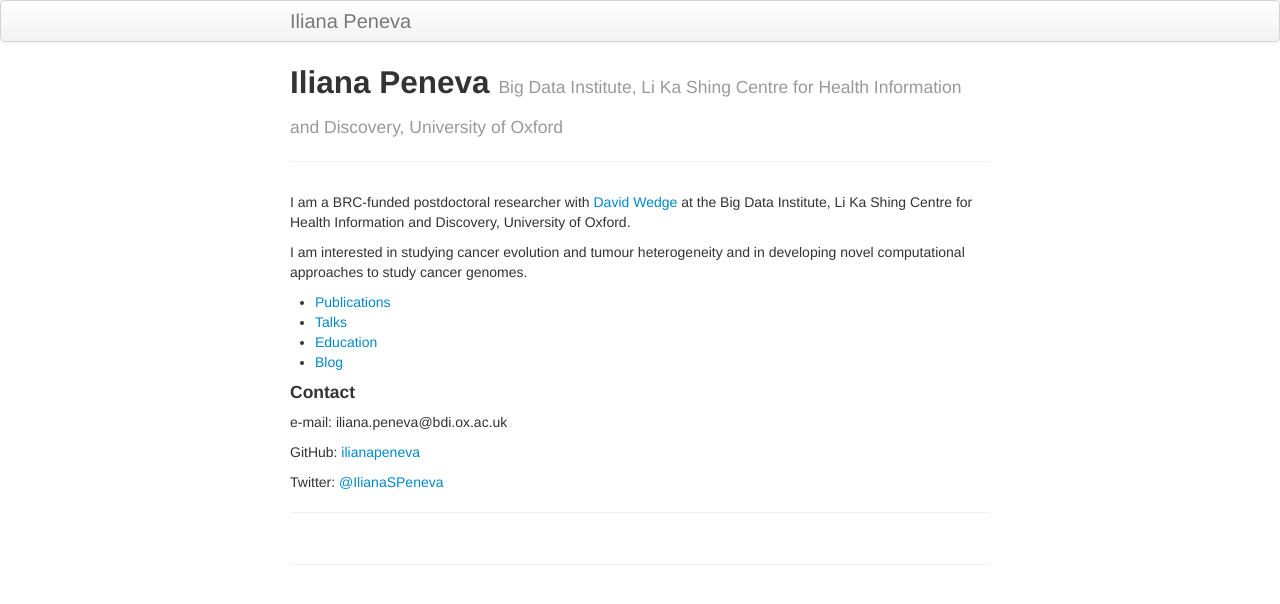
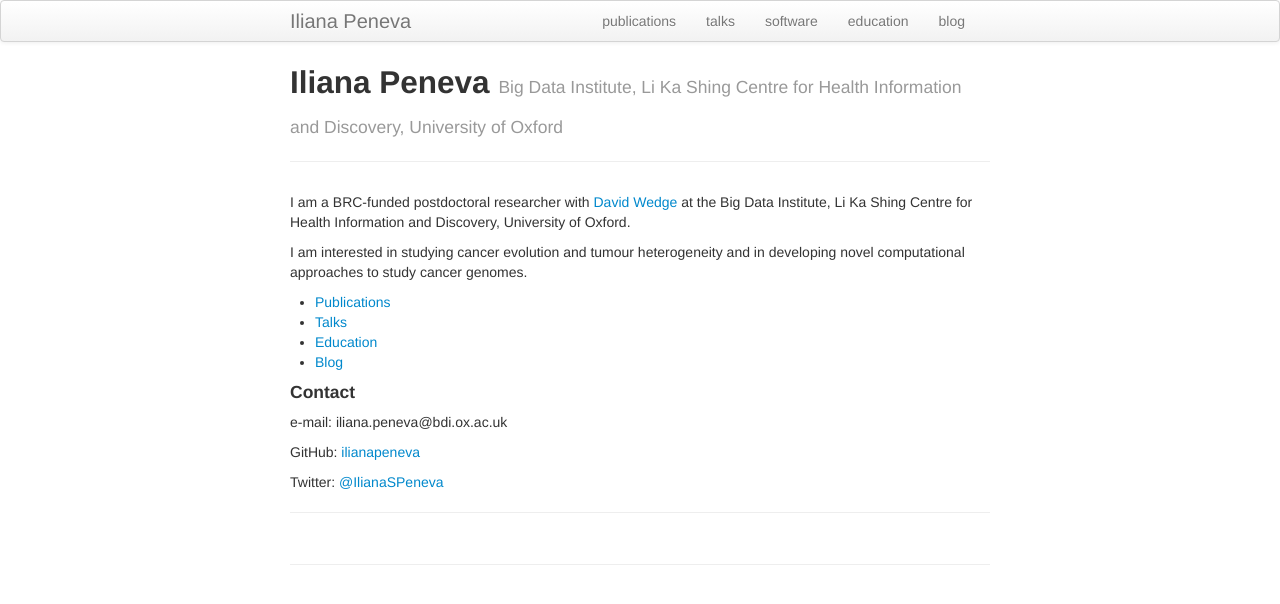
Before and after one commit to ilianapeneva/ilianapeneva.github.io, a Jekyll site: the page built from index.md, in a window 1280 px wide. Shown: the top 604 px of the page. Built offline with Jekyll 4.4.1, drawn with Linux system fonts in a browser that asks for light colours.

Commit message:
added links to the pages in the header

```diff
--- a/_includes/themes/twitter/default.html
+++ b/_includes/themes/twitter/default.html
@@ -27,11 +27,18 @@
 
   </head>
 
-  <body>
+ <body>
     <div class="navbar">
       <div class="navbar-inner">
         <div class="container-narrow">
           <a class="brand" href="{{ HOME_PATH }}">{{ site.title }}</a>
+          <ul class="nav">
+              <li><a href="{{ BASE_PATH }}/pages/publications.html">publications</a></li>
+              <li><a href="{{ BASE_PATH }}/pages/talks.html">talks</a></li>
+              <li><a href="{{ BASE_PATH }}/pages/software.html">software</a></li>
+              <li><a href="{{ BASE_PATH }}/pages/education.html">education</a></li>
+              <li><a href="{{ BASE_PATH }}/pages/blog.html">blog</a></li>
+          </ul>
         </div>
       </div>
     </div>
```
